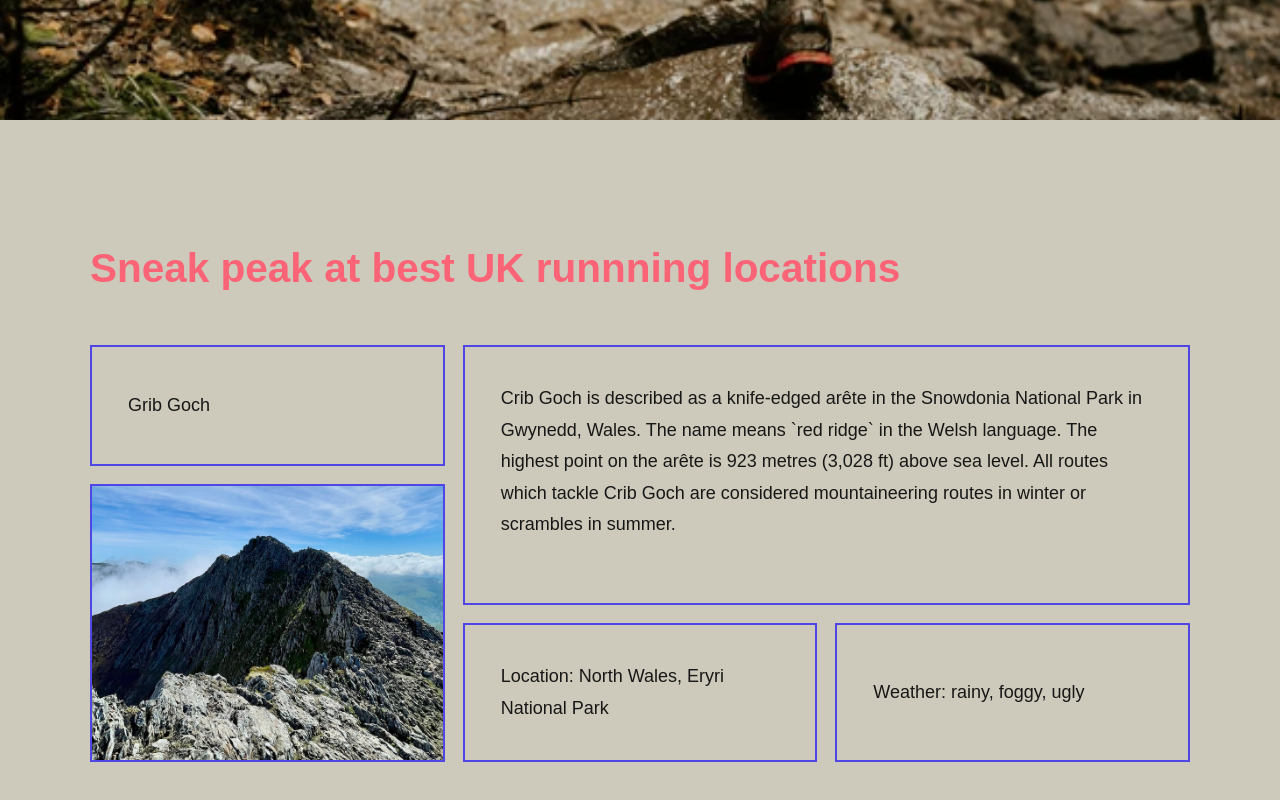
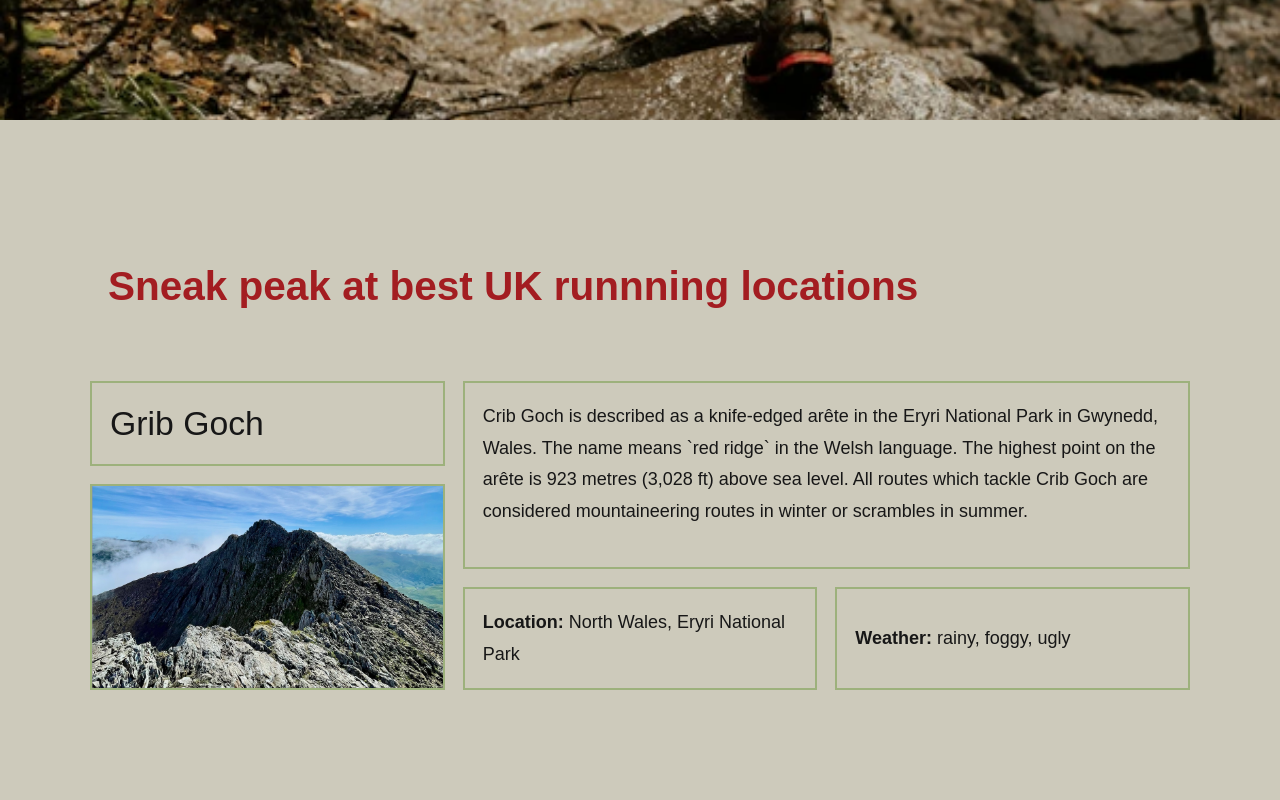
Before and after one commit to magdalenajadach/weather, a Next.js app: page / in a window 1280 px wide. Shown: the part 480-1280 px from the top of the page. Built offline with nearby package versions, Linux system fonts and the light colour scheme.

Commit message:
Align paddings

```diff
--- a/src/app/globals.css
+++ b/src/app/globals.css
@@ -12,7 +12,7 @@
   --olivine: #9db17cff;
   --celadon: #9cde9fff;
   --tea-green: #d1f5beff;
-  --bright-pink-crayola: #fb6376ff;
+  --bright-pink-crayola: #A31D21;
   --thistle: #d4cbe5ff;
   --white: #ffffff;
 }
@@ -38,6 +38,10 @@ body {
   .text-bright-pink {
     color: var(--bright-pink-crayola);
   }
+
+  .border-olivine {
+    border: 2px solid var(--olivine);
+  }
 }
 
 @layer base {
--- a/src/components/Location/Location.tsx
+++ b/src/components/Location/Location.tsx
@@ -12,13 +12,13 @@ export default function Location() {
   // return <ul>{listItems}</ul>;
   return (
     <div className="w-full items-center min-h-screen">
-      <h2 className="text-4xl text-bright-pink font-semibold mb-12">Sneak peak at best UK runnning locations</h2>
+      <h2 className="text-4xl text-bright-pink font-semibold p-4 mb-12">Sneak peak at best UK runnning locations</h2>
       <div className="md:grid grid-cols-3 grid-rows-3 gap-4">
-        <div className="border-solid border-2 border-indigo-600 place-content-center items-center p-8">Grib Goch</div>
-        <div className="col-span-2 row-span-2 border-solid border-2 border-indigo-600 p-8">
-          Crib Goch is described as a knife-edged arête in the Snowdonia National Park in Gwynedd, Wales. The name means `red ridge` in the Welsh language. The highest point on the arête is 923 metres (3,028 ft) above sea level. All routes which tackle Crib Goch are considered mountaineering routes in winter or scrambles in summer.
+        <div className="text-3xl md:border-olivine place-content-center items-center p-4">Grib Goch</div>
+        <div className="col-span-2 row-span-2 md:border-olivine p-4">
+          Crib Goch is described as a knife-edged arête in the Eryri National Park in Gwynedd, Wales. The name means `red ridge` in the Welsh language. The highest point on the arête is 923 metres (3,028 ft) above sea level. All routes which tackle Crib Goch are considered mountaineering routes in winter or scrambles in summer.
         </div>
-        <div className="row-span-3 row-start-2 border-solid border-2 border-indigo-600 relative">
+        <div className="row-span-3 row-start-2 md:border-olivine relative">
           <div className="w-full h-full relative">
             <Image
               src="/images/crib-goch.png"
@@ -28,8 +28,8 @@ export default function Location() {
             />
           </div>
         </div>
-        <div className="row-span-2 col-start-2 row-start-3 border-solid border-2 border-indigo-600 place-content-center items-center p-8">Location: North Wales, Eryri National Park</div>
-        <div className="row-span-2 col-start-3 row-start-3 border-solid border-2 border-indigo-600 place-content-center items-center p-8">Weather: rainy, foggy, ugly</div>
+        <div className="row-span-2 col-start-2 row-start-3 md:border-olivine place-content-center items-center p-4"><span className="font-semibold">Location:</span> North Wales, Eryri National Park</div>
+        <div className="row-span-2 col-start-3 row-start-3 md:border-olivine place-content-center items-center p-4"><span className="font-semibold">Weather:</span> rainy, foggy, ugly</div>
       </div>
     </div>
   )
```
